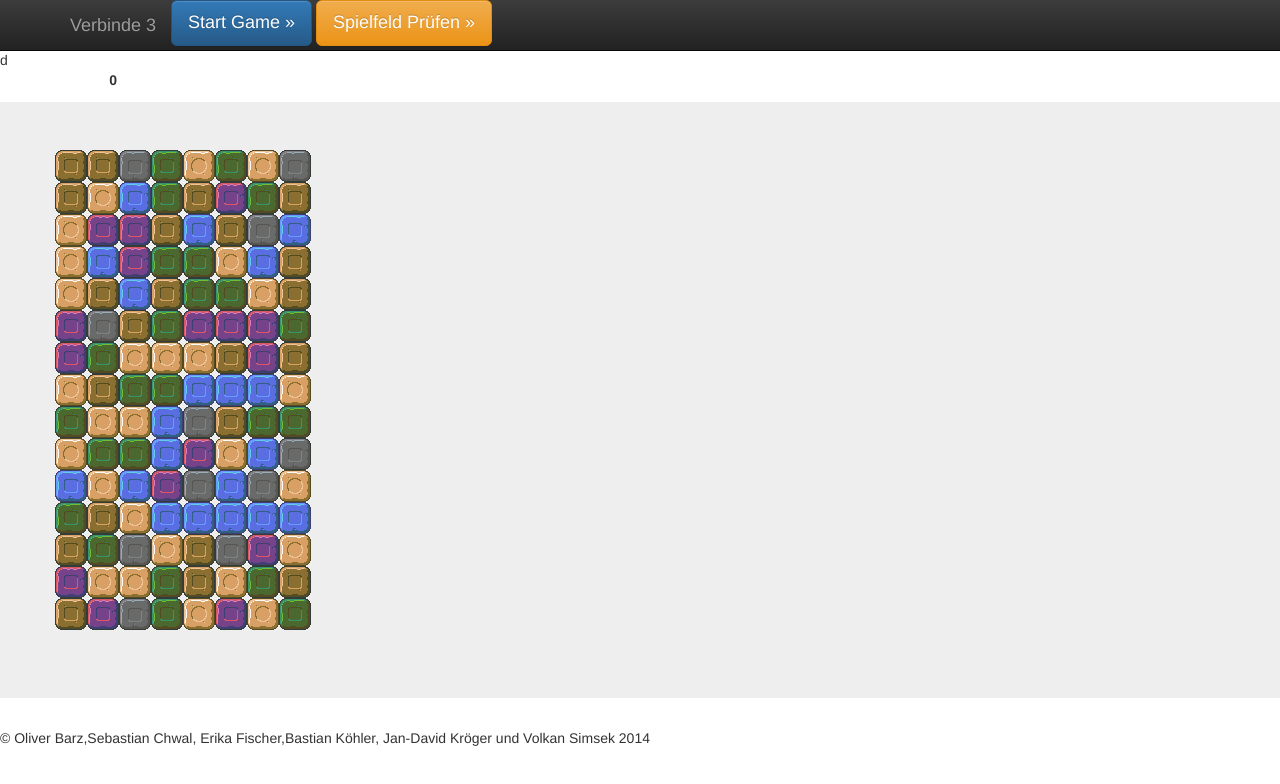
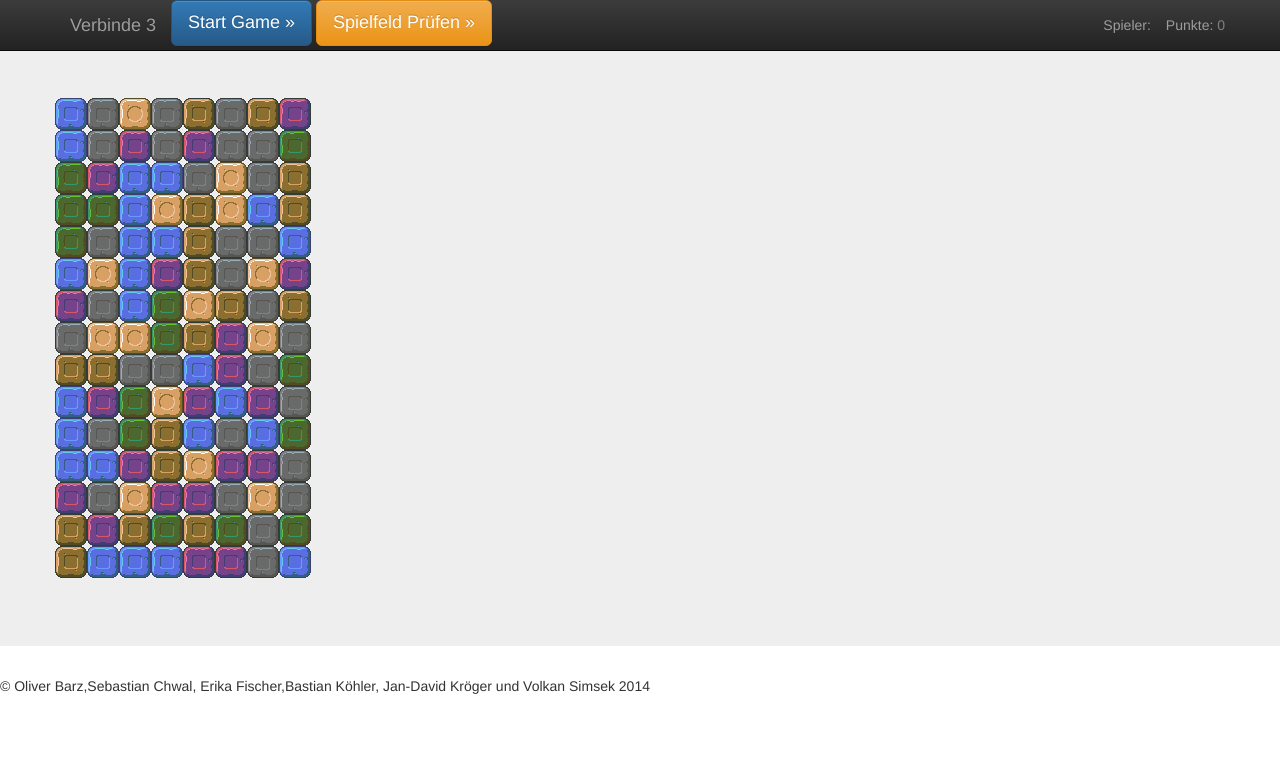
Before and after one commit to Jdecay/match-3-rbb, a website: page index.html in a window 1280 px wide. Both pictures are taken after a click on the button "OK". Drawn offline with Linux system fonts and the light colour scheme.

Commit message:
Aenderungen Oliver

```diff
--- a/css/main.css
+++ b/css/main.css
@@ -43,3 +43,16 @@
 {
 	height: 32px;
 }
+
+.link, .link:hover
+{
+    text-decoration: none;
+    cursor: pointer;
+}
+
+.nolink, .nolink:hover
+{
+    cursor: default;
+    color: grey;
+    text-decoration: none;
+}
--- a/index.html
+++ b/index.html
@@ -1,4 +1,4 @@
-d<!DOCTYPE html>
+<!DOCTYPE html>
 <!--[if lt IE 7]>      <html class="no-js lt-ie9 lt-ie8 lt-ie7"> <![endif]-->
 <!--[if IE 7]>         <html class="no-js lt-ie9 lt-ie8"> <![endif]-->
 <!--[if IE 8]>         <html class="no-js lt-ie9"> <![endif]-->
@@ -25,15 +25,6 @@
     </head>
     <body>
 
-         <div class="row">
-        <div class="col-md-1">
-            <label id="spielerName"></label>
-        </div>
-        <div class="col-md-1">
-            <label id="spielerPunkte"></label>
-        </div>
-    </diV>
-
         <!--[if lt IE 7]>
             <p class="browsehappy">You are using an <strong>outdated</strong> browser. Please <a href="http://browsehappy.com/">upgrade your browser</a> to improve your experience.</p>
         <![endif]-->
@@ -49,8 +40,10 @@
           <a class="navbar-brand" href="#">Verbinde 3</a>
         </div>
         <div id="navbar" class="navbar-collapse collapse">
-        <a class="btn btn-primary btn-lg" href="#" role="button" onclick="starteSpiel()">Start Game &raquo;</a>
-        <a class="btn btn-warning btn-lg" href="#" role="button" onclick="spielfeldPruefen()">Spielfeld Prüfen &raquo;</a>
+            <p class="navbar-text navbar-right">Punkte: <a id="spielerPunkte" class="nolink">0</a></p>
+            <p class="navbar-text navbar-right" >Spieler: <a id="spielerName" class="link" onclick="neuerSpieler()">Gast</a></p>
+            <a class="btn btn-primary btn-lg" href="#" role="button" onclick="starteSpiel()">Start Game &raquo;</a>
+            <a class="btn btn-warning btn-lg" href="#" role="button" onclick="spielfeldPruefen()">Spielfeld Prüfen &raquo;</a>
         </div><!--/.navbar-collapse -->
       </div>
     </nav>
@@ -61,11 +54,10 @@
         <div class="modal-content">
           <div class="modal-header">
             <button type="button" class="close" data-dismiss="modal" aria-label="Close"><span aria-hidden="true">&times;</span></button>
-            <h4 class="modal-title">Modal title</h4>
+            <h4 class="modal-title">Spielername</h4>
           </div>
           <div class="modal-body">
-            <label class="control-label">Spieler:</label>
-            <input type="text" class="form-control" id="nameInput">
+            <input type="text" class="form-control" id="nameSpielerInput">
           </div>
           <div class="modal-footer">
             <button id="nameSpeichern" type="button" class="btn btn-primary">OK</button>
--- a/js/main.js
+++ b/js/main.js
@@ -108,6 +108,7 @@
 		spielfeldZeichnen();
 		console.log("Spielfeld erfolgreich erstellt.");
 		initialisiert = true;
+        neuerSpieler();
 }
 
 // Tauscht zwei übergebene Spielsteine auf dem Spielfeld
@@ -117,7 +118,7 @@
 	// console.info(spielfeld[spielstein1.x][spielstein1.y]);
 	// console.info(spielfeld[spielstein2.x][spielstein2.y]);
 
-console.info(spielfeld[spielstein1.x][spielstein1.y].toString());
+    console.info(spielfeld[spielstein1.x][spielstein1.y].toString());
 	console.info(spielfeld[spielstein2.x][spielstein2.y].toString());
 	console.warn('getauscht');
 	// Erstlle Kopie von Spielstein 1
@@ -520,8 +521,6 @@
 	}
 	console.info('Neues Spielfeld generiert.');
 	// spielfeldAusgeben();
-
-	neuerSpieler();
 }
 
 
@@ -659,22 +658,26 @@
 
 // Neuer Spieler
 function neuerSpieler(){
-    spieler.name = undefined;
+    $(document).ready(function() {
+        $('#nameSpielerInput').keyup(function(e) {
+            if (e.keyCode == 13) {
+                $('#nameSpeichern').click();
+            };
+        });
+        $('#neuerSpieler').modal('show').on('click', '#nameSpeichern', function() {
+            spielerErstellen();
+        });
+    });
+}
 
-    $(document).ready(function() {
-       $('#neuerSpieler').modal('show').on('click', '#nameSpeichern', function() {
-           $("#spielerName").empty();
+function spielerErstellen() {
+    sp = new spieler("Gast", 0);
+    sp.name = $('#nameSpielerInput').val();
 
-           sp = new spieler("standard", 0);
-           sp.name = $('#nameInput').val();
-
-           $('#spielerName').text(sp.name);
-           $('#spielerPunkte').text(sp.punkte);
-           console.log("Name: " + sp.name + "\n Punkte: ");
-           $('#neuerSpieler').modal('hide');
-       });
-    });
-
+    $('#spielerName').text(sp.name);
+    $('#spielerPunkte').text(sp.punkte);
+    $('#neuerSpieler').modal('hide');
+    starteSpiel();
 }
 
 //######################### Olivers Block Ende ############################//
```
